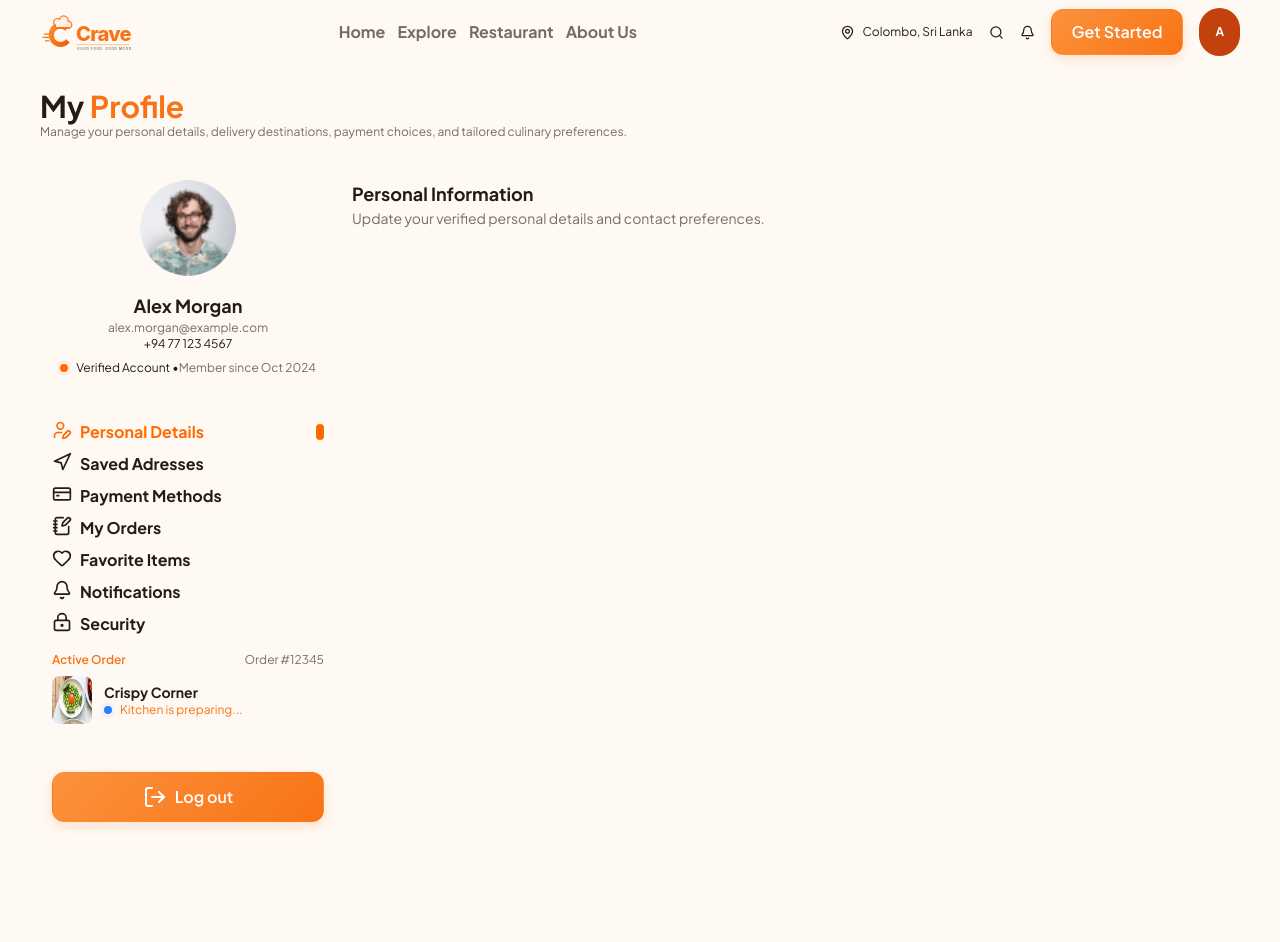
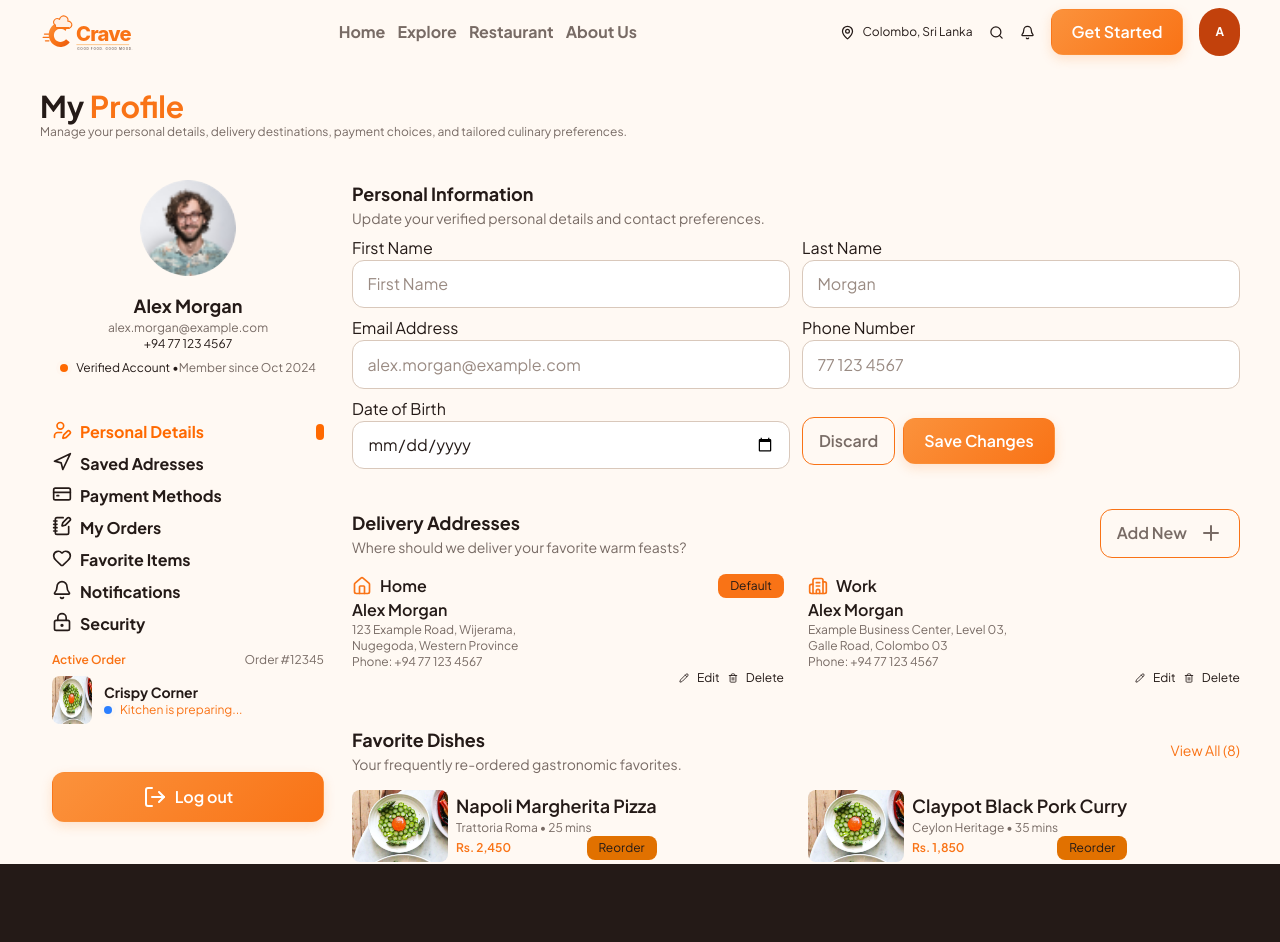
Before and after one commit to LakshanJayalath171/Crave--Food-delivery-app-front-end-, a React (Vite) app: page /profile in a window 1280 px wide. Shown: the top 942 px of the page. Before the commit the page ends 864 px from the top, so only its background shows below. Built offline with nearby package versions, Linux system fonts and the light colour scheme.

Commit message:
Created all UI in the profiles page

```diff
--- a/src/pages/Profile.tsx
+++ b/src/pages/Profile.tsx
@@ -1,13 +1,27 @@
-import Navbar from "../components/Navbar"
-import profileImage from "../assets/admin_assets/profile_image.png"
-import food_1 from "../assets/frontend_assets/food_1.png"
-import BlinkingDot from "../components/Dot"
-import { Bell, CreditCard, Heart, LockKeyhole, LogOut, Navigation, NotebookPen, UserPen } from "lucide-react"
-import { useState } from "react"
+import Navbar from "../components/Navbar";
+import profileImage from "../assets/admin_assets/profile_image.png";
+import food_1 from "../assets/frontend_assets/food_1.png";
+import BlinkingDot from "../components/Dot";
+import {
+  Bell,
+  BuildingComplex,
+  CreditCard,
+  Heart,
+  Home,
+  LockKeyhole,
+  LogOut,
+  Navigation,
+  NotebookPen,
+  Pencil,
+  Plus,
+  Trash2,
+  UserPen,
+} from "lucide-react";
+import { useState } from "react";
+import Footer from "../components/Footer";
 
 const Profile = () => {
-
-    const [selectedTab, setSelectedTab] = useState("personalDetails");
+  const [selectedTab, setSelectedTab] = useState("personalDetails");
   return (
     <div>
       {/* navbar */}
@@ -246,23 +260,229 @@ const Profile = () => {
           </div>
 
           {/* content */}
-          <div className="w-3/4 h-full overflow-y-auto flex items-start justify-start">
+          <div className="w-3/4 h-full overflow-y-auto ">
             {/* personal information */}
             <div className="mt-10">
+              <div>
+                <h1 className="text-main font-bold text-lg">
+                  Personal Information
+                </h1>
+                <p className="text-sm font-light text-secondary">
+                  Update your verified personal details and contact preferences.
+                </p>
+              </div>
+
+              <div className="w-full h-full grid grid-cols-2 gap-3">
+                {/* left column */}
+                <div className="w-full h-full grid grid-rows-3">
+                  <div className="mt-2">
+                    <h2>First Name</h2>
+                    <input
+                      type="text"
+                      placeholder="First Name"
+                      className="input-special w-full "
+                    />
+                  </div>
+                  <div className="mt-2">
+                    <h2>Email Address</h2>
+                    <input
+                      type="text"
+                      placeholder="alex.morgan@example.com"
+                      className="input-special w-full "
+                    />
+                  </div>
+                  <div className="mt-2">
+                    <h2>Date of Birth</h2>
+                    <input
+                      type="date"
+                      placeholder="08/08/1990"
+                      className="input-special w-full "
+                    />
+                  </div>
+                </div>
+                {/* right column */}
+                <div className="w-full h-full grid grid-rows-3">
+                  <div className="mt-2">
+                    <h2>Last Name</h2>
+                    <input
+                      type="text"
+                      placeholder="Morgan"
+                      className="input-special w-full "
+                    />
+                  </div>
+                  <div className="mt-2">
+                    <h2>Phone Number</h2>
+                    <input
+                      type="text"
+                      placeholder="77 123 4567"
+                      className="input-special w-full "
+                    />
+                  </div>
+                  <div className="flex items-center justify-start gap-2 mt-6">
+                    <button className="btn-ghost">Discard</button>
+                    <button className="btn-primary">Save Changes</button>
+                  </div>
+                </div>
+              </div>
+            </div>
+
+            {/* address information */}
+            <div className="mt-10">
+              {/* headers */}
+              <div className="flex items-center justify-between">
                 <div>
-                    <h1 className="text-main font-bold text-lg">Personal Information</h1>
-                    <p className="text-sm font-light text-secondary">
-                      Update your verified personal details and contact preferences.
-                    </p>
+                  <h1 className="text-main font-bold text-lg">
+                    Delivery Addresses
+                  </h1>
+                  <p className="text-sm font-light text-secondary">
+                    Where should we deliver your favorite warm feasts?
+                  </p>
+                </div>
+                <div>
+                  <button className="btn-ghost flex items-center justify-center gap-3">
+                    Add New <Plus />
+                  </button>
+                </div>
+              </div>
+
+              {/* addresses */}
+
+              <div className="grid grid-cols-2 gap-6">
+                {/* address 01 */}
+                <div>
+                  {/* reusable address card */}
+                  <div className="mt-4">
+                    <div className="flex items-center justify-between">
+                      <div className="flex items-center justify-start gap-2">
+                        <Home size={20} className="text-primary" />
+                        <h2 className="text-main font-semibold">Home</h2>
+                      </div>
+                      <div className="text-main font-light text-xs bg-primary rounded-lg px-3 py-1">
+                        Default
+                      </div>
+                    </div>
+
+                    <div>
+                      <h2 className="text-main font-semibold text-md">
+                        Alex Morgan
+                      </h2>
+                      <p className="text-secondary font-light text-xs">
+                        123 Example Road, Wijerama,
+                      </p>
+                      <p className="text-secondary font-light text-xs">
+                        Nugegoda, Western Province
+                      </p>
+                      <p className="text-secondary font-light text-xs">
+                        Phone: +94 77 123 4567
+                      </p>
+                    </div>
+
+                    <div className="flex items-center justify-end gap-2">
+                      <button className="flex items-center justify-center gap-2 text-xs cursor-pointer">
+                        <Pencil size={10} />
+                        Edit
+                      </button>
+                      <button className="flex items-center justify-center gap-2 text-xs cursor-pointer">
+                        <Trash2 size={10} />
+                        Delete
+                      </button>
+                    </div>
+                  </div>
                 </div>
 
-                <div className="grid grid-cols-2 gap-3"></div>
+                {/* address 02 */}
+                <div>
+                  <div className="mt-4">
+                    <div className="flex items-center justify-between">
+                      <div className="flex items-center justify-start gap-2">
+                        <BuildingComplex size={20} className="text-primary" />
+                        <h2 className="text-main font-semibold">Work</h2>
+                      </div>
+                    </div>
+
+                    <div>
+                      <h2 className="text-main font-semibold text-md">
+                        Alex Morgan
+                      </h2>
+                      <p className="text-secondary font-light text-xs">
+                        Example Business Center, Level 03,
+                      </p>
+                      <p className="text-secondary font-light text-xs">
+                        Galle Road, Colombo 03
+                      </p>
+                      <p className="text-secondary font-light text-xs">
+                        Phone: +94 77 123 4567
+                      </p>
+                    </div>
+
+                    <div className="flex items-center justify-end gap-2">
+                      <button className="flex items-center justify-center gap-2 text-xs cursor-pointer">
+                        <Pencil size={10} />
+                        Edit
+                      </button>
+                      <button className="flex items-center justify-center gap-2 text-xs cursor-pointer">
+                        <Trash2 size={10} />
+                        Delete
+                      </button>
+                    </div>
+                  </div>
+                </div>
+              </div>
+            </div>
+
+            {/* favourites */}
+            <div className="mt-10">
+              <div className="flex items-center justify-between">
+                <div>
+                  <h1 className="text-main font-bold text-lg">
+                    Favorite Dishes
+                  </h1>
+                  <p className="text-sm font-light text-secondary">
+                    Your frequently re-ordered gastronomic favorites.
+                  </p>
+                </div>
+                <div>
+                  <p className="text-primary font-light text-sm hover:underline cursor-pointer">View All (8)</p>
+                </div>
+              </div>
+              <div className="grid grid-cols-2 gap-6">
+                {/* right */}
+                <div className="flex items-center justify-start gap-2 mt-4">
+                  <div>
+                    <img src={food_1} className="w-24 h-18 rounded-lg" />
+                  </div>
+                  <div>
+                    <h1 className="text-lg font-semibold text-main">Napoli Margherita Pizza</h1>
+                    <p className="text-xs text-secondary font-light">Trattoria Roma • 25 mins</p>
+                    <div className="flex items-center justify-between gap-2">
+                      <p className="text-xs text-primary font-semibold">Rs. 2,450</p>
+                      <button className="text-xs font-light text-main bg-amber-600 px-3 py-1 rounded-lg cursor-pointer">Reorder</button>
+                    </div>
+                  </div>
+                </div>
+                {/* left */}
+                <div className="flex items-center justify-start gap-2 mt-4">
+                  <div>
+                    <img src={food_1} className="w-24 h-18 rounded-lg" />
+                  </div>
+                  <div>
+                    <h1 className="text-lg font-semibold text-main">Claypot Black Pork Curry</h1>
+                    <p className="text-xs text-secondary font-light">Ceylon Heritage • 35 mins</p>
+                    <div className="flex items-center justify-between gap-2">
+                      <p className="text-xs text-primary font-semibold">Rs. 1,850</p>
+                      <button className="text-xs font-light text-main bg-amber-600 px-3 py-1 rounded-lg cursor-pointer">Reorder</button>
+                    </div>
+                  </div>
+                </div>
+              </div>
             </div>
           </div>
         </div>
       </div>
+
+      <Footer />
     </div>
   );
-}
+};
 
-export default Profile
+export default Profile;
```
